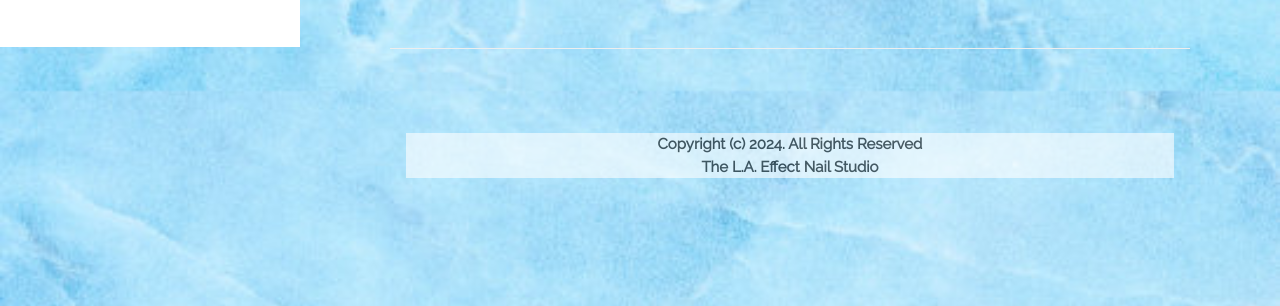
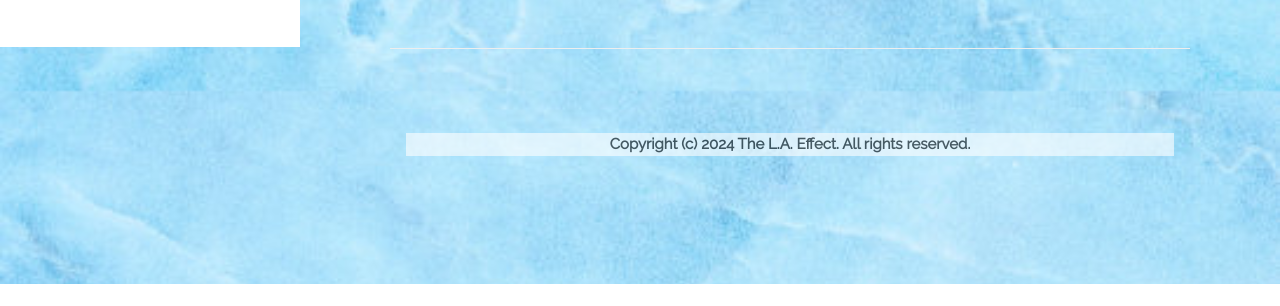
Before and after one commit to LeeAnnaMills/thelaeffect.github.io, a plain HTML site: page index.html in a window 1280 px wide. Shown: the part 753-1059 px from the top of the page. After the commit the page ends 1037 px from the top, so only its background shows below. Drawn offline with nearby package versions, Linux system fonts and the light colour scheme.

Commit message:
index.html

```diff
--- a/index.html
+++ b/index.html
@@ -226,7 +226,7 @@ background: linear-gradient(0deg, rgba(0,172,238,1) 0%, rgba(2,126,251,1) 100%);
   <hr id="about">
 
   <footer class="w3-container w3-padding-64 w3-center w3-opacity">
-   <div class="w3-white w3-center"> Copyright (c) 2024. All Rights Reserved <br> The L.A. Effect Nail Studio
+   <div class="w3-white w3-center"> Copyright (c) 2024 The L.A. Effect.  All rights reserved.
 
 
  </div>
```
